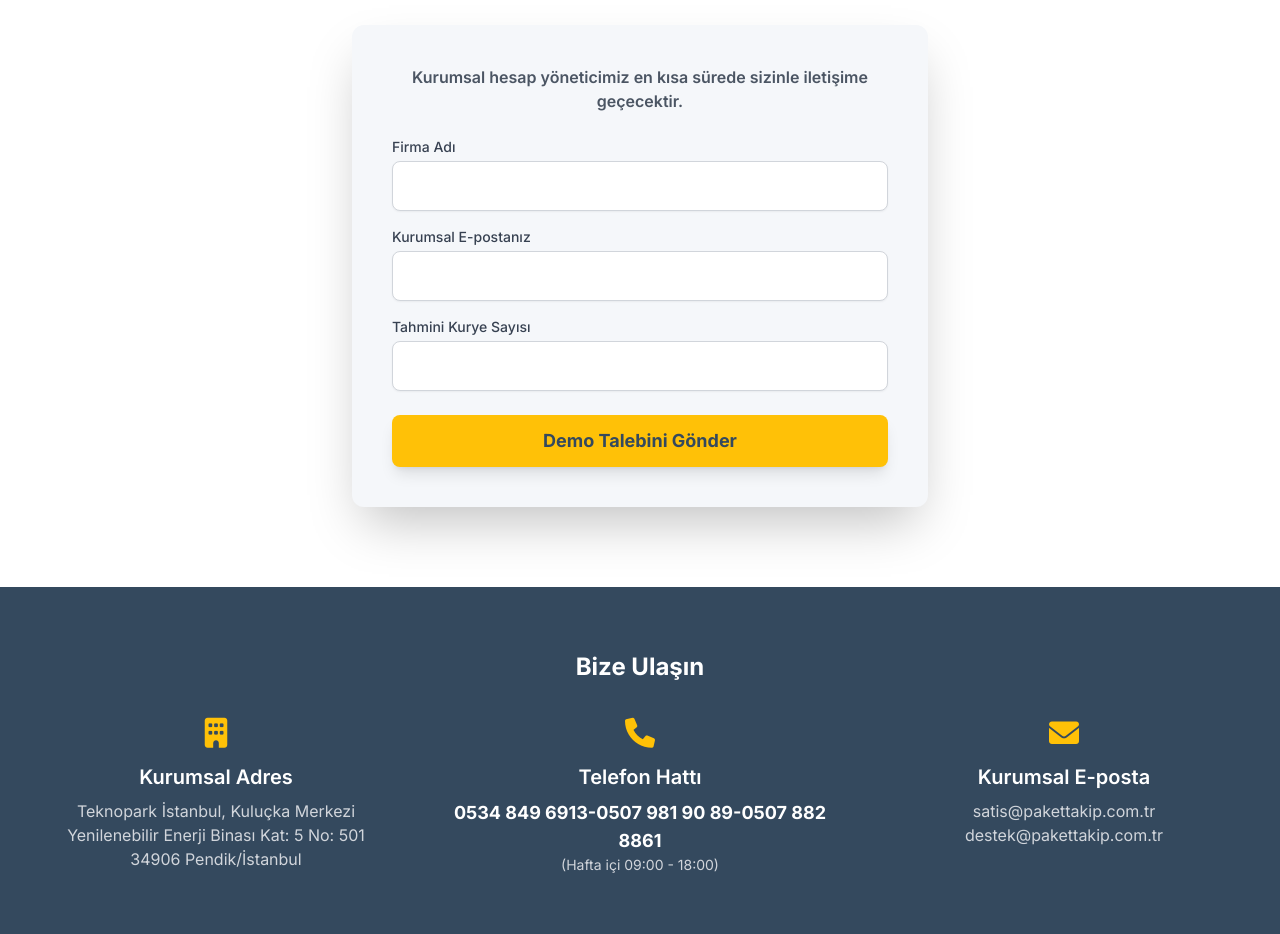
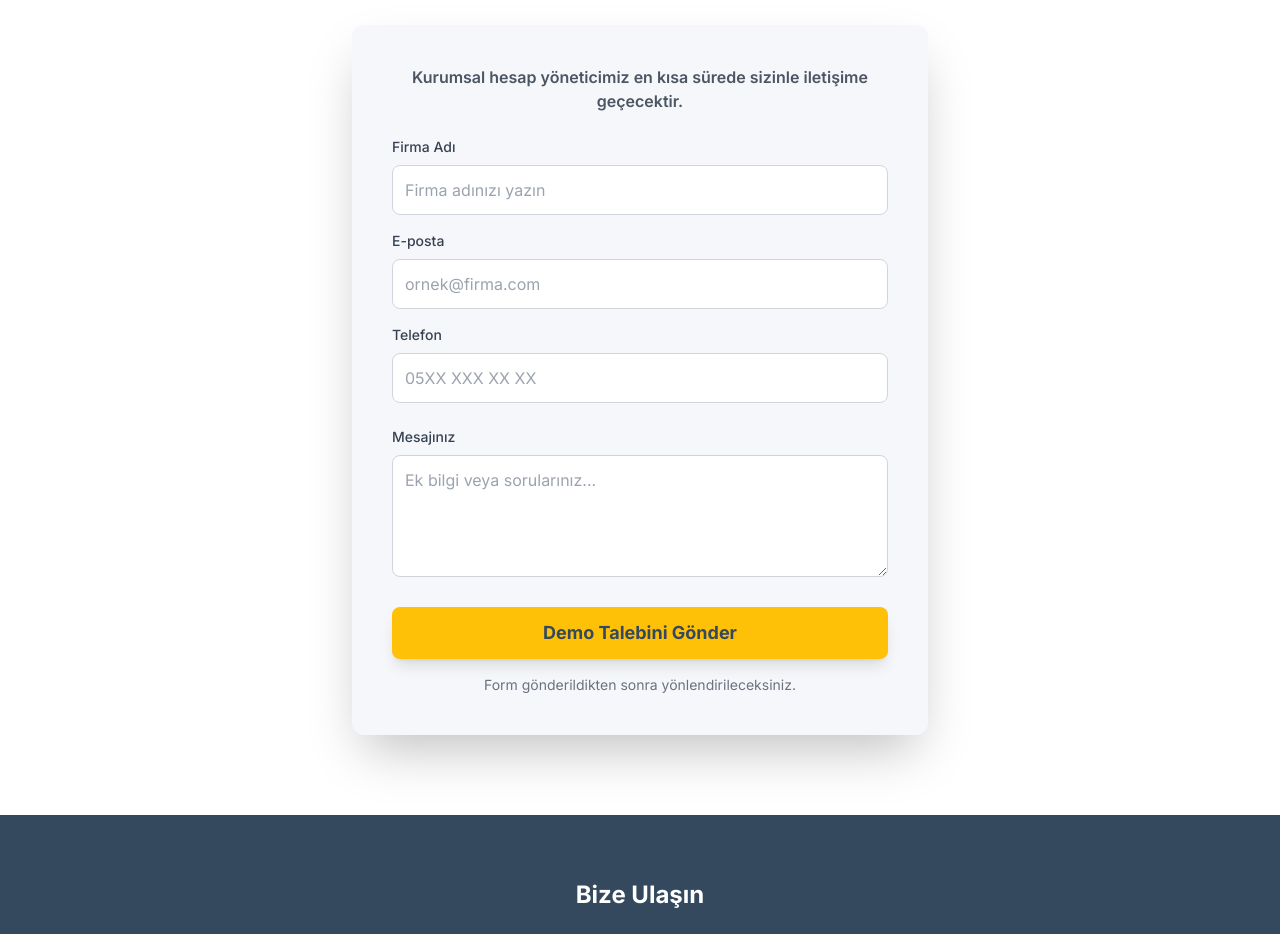
Before and after one commit to cyzpakettakip-dev/pakettakip-website, a website: page index.html in a window 1280 px wide. Shown: the part 2620-3554 px from the top of the page. Drawn offline with nearby package versions, Linux system fonts and the light colour scheme.

Commit message:
Update index.html

```diff
--- a/index.html
+++ b/index.html
@@ -319,48 +319,61 @@
         </div>
     </section>
 
-    <!-- 6. İLETİŞİM FORMU -->
+
+<!-- 6. İLETİŞİM FORMU - BASİT VERSİYON -->
 <section id="contact" class="py-16 md:py-20 bg-white">
     <div class="container mx-auto px-4 md:px-6">
         <h2 class="text-3xl md:text-4xl font-bold text-center text-takip-gri mb-12 fade-in">Kurumsal Demo Talebi</h2>
         <div class="max-w-xl mx-auto bg-takip-bg p-8 md:p-10 rounded-xl shadow-2xl fade-in">
             <p class="text-center text-gray-600 mb-6 font-semibold">Kurumsal hesap yöneticimiz en kısa sürede sizinle iletişime geçecektir.</p>
 
-               <form action="https://formcarry.com/s/KHse9noKMoB"
-      method="POST"
-      accept-charset="UTF-8"
-      onsubmit="handleFormSubmit(event)">
-
+            <!-- BASİT FORM - FORMSPREE İLE -->
+            <form action="https://formspree.io/f/xjvqjvjg" method="POST">
                 <!-- Firma Adı -->
                 <div class="mb-4">
-        <label for="firmaAdi" class="block text-sm font-medium text-gray-700">Firma Adı</label>
-        <input type="text" id="firmaAdi" name="firmaAdi" required
-               class="mt-1 block w-full border border-gray-300 rounded-lg shadow-sm p-3 focus:ring-takip-sari focus:border-takip-sari transition duration-300">
+                    <label class="block text-sm font-medium text-gray-700 mb-2">Firma Adı</label>
+                    <input type="text" name="firma" required
+                           class="w-full border border-gray-300 rounded-lg p-3 focus:ring-takip-sari focus:border-takip-sari transition duration-300"
+                           placeholder="Firma adınızı yazın">
                 </div>
 
                 <!-- E-posta -->
                 <div class="mb-4">
-        <label for="eposta" class="block text-sm font-medium text-gray-700">Kurumsal E-postanız</label>
-        <input type="email" id="eposta" name="eposta" required
-               class="mt-1 block w-full border border-gray-300 rounded-lg shadow-sm p-3 focus:ring-takip-sari focus:border-takip-sari transition duration-300">
+                    <label class="block text-sm font-medium text-gray-700 mb-2">E-posta</label>
+                    <input type="email" name="email" required
+                           class="w-full border border-gray-300 rounded-lg p-3 focus:ring-takip-sari focus:border-takip-sari transition duration-300"
+                           placeholder="ornek@firma.com">
                 </div>
 
-    <!-- Kurye Sayısı -->
+                <!-- Telefon -->
                 <div class="mb-6">
-        <label for="kuryeSayisi" class="block text-sm font-medium text-gray-700">Tahmini Kurye Sayısı</label>
-        <input type="number" id="kuryeSayisi" name="kuryeSayisi" required
-               class="mt-1 block w-full border border-gray-300 rounded-lg shadow-sm p-3 focus:ring-takip-sari focus:border-takip-sari transition duration-300" min="1">
+                    <label class="block text-sm font-medium text-gray-700 mb-2">Telefon</label>
+                    <input type="tel" name="telefon"
+                           class="w-full border border-gray-300 rounded-lg p-3 focus:ring-takip-sari focus:border-takip-sari transition duration-300"
+                           placeholder="05XX XXX XX XX">
                 </div>
 
-    <!-- Gizli Field'lar -->
-    <input type="hidden" name="_gotcha">
+                <!-- Mesaj -->
+                <div class="mb-6">
+                    <label class="block text-sm font-medium text-gray-700 mb-2">Mesajınız</label>
+                    <textarea name="mesaj" rows="4"
+                              class="w-full border border-gray-300 rounded-lg p-3 focus:ring-takip-sari focus:border-takip-sari transition duration-300"
+                              placeholder="Ek bilgi veya sorularınız..."></textarea>
+                </div>
+
+                <!-- Gizli Alan -->
                 <input type="hidden" name="_subject" value="🚀 PaketTakip Yeni Demo Talebi">
 
-    <!-- Submit Butonu -->
-    <button type="submit" class="w-full bg-takip-sari text-takip-gri font-bold py-3 rounded-lg hover:bg-yellow-500 transition duration-300 shadow-lg text-lg transform hover:scale-105">
+                <!-- Gönder Butonu -->
+                <button type="submit"
+                        class="w-full bg-takip-sari text-takip-gri font-bold py-3 rounded-lg hover:bg-yellow-500 transition duration-300 shadow-lg text-lg">
                     Demo Talebini Gönder
                 </button>
             </form>
+
+            <p class="text-center text-gray-500 text-sm mt-4">
+                Form gönderildikten sonra yönlendirileceksiniz.
+            </p>
         </div>
     </div>
 </section>
```
Lines whose indentation alone changed are shown as unchanged.
